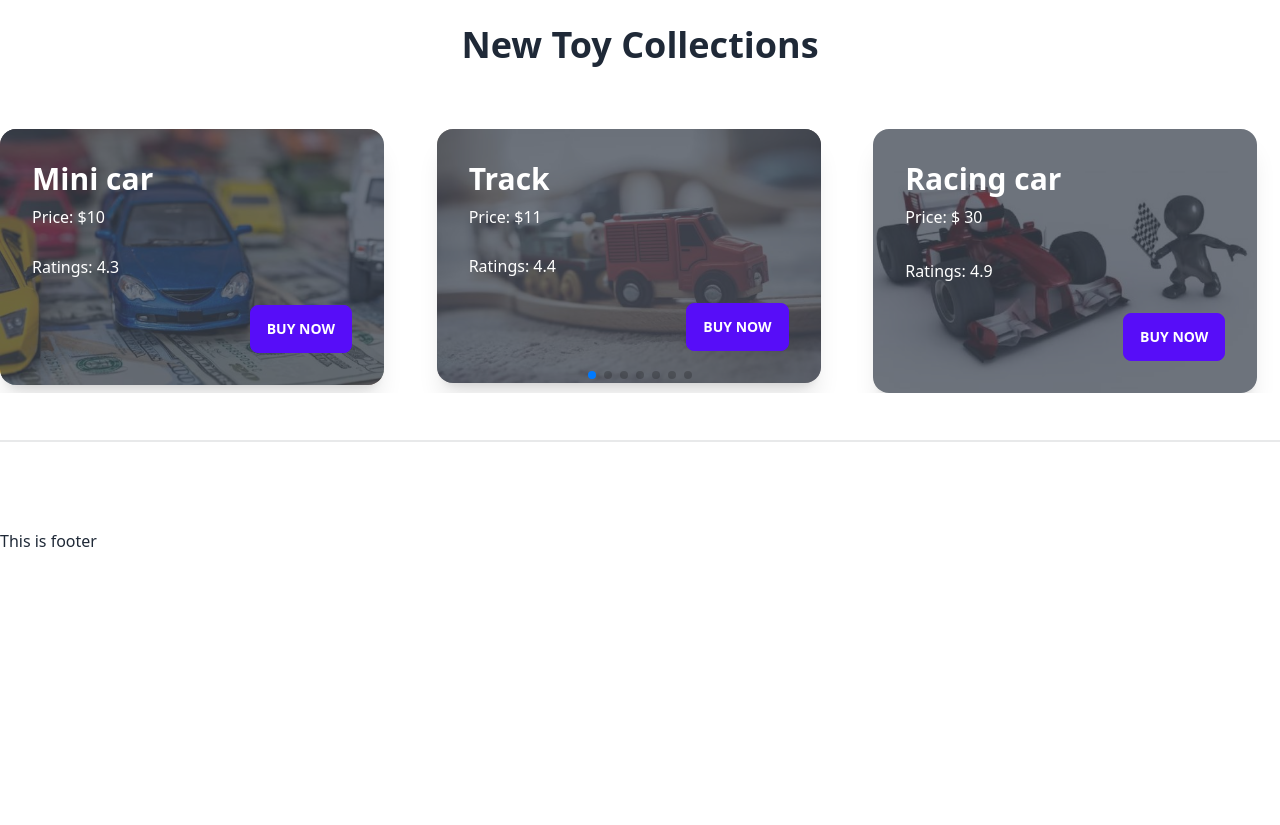
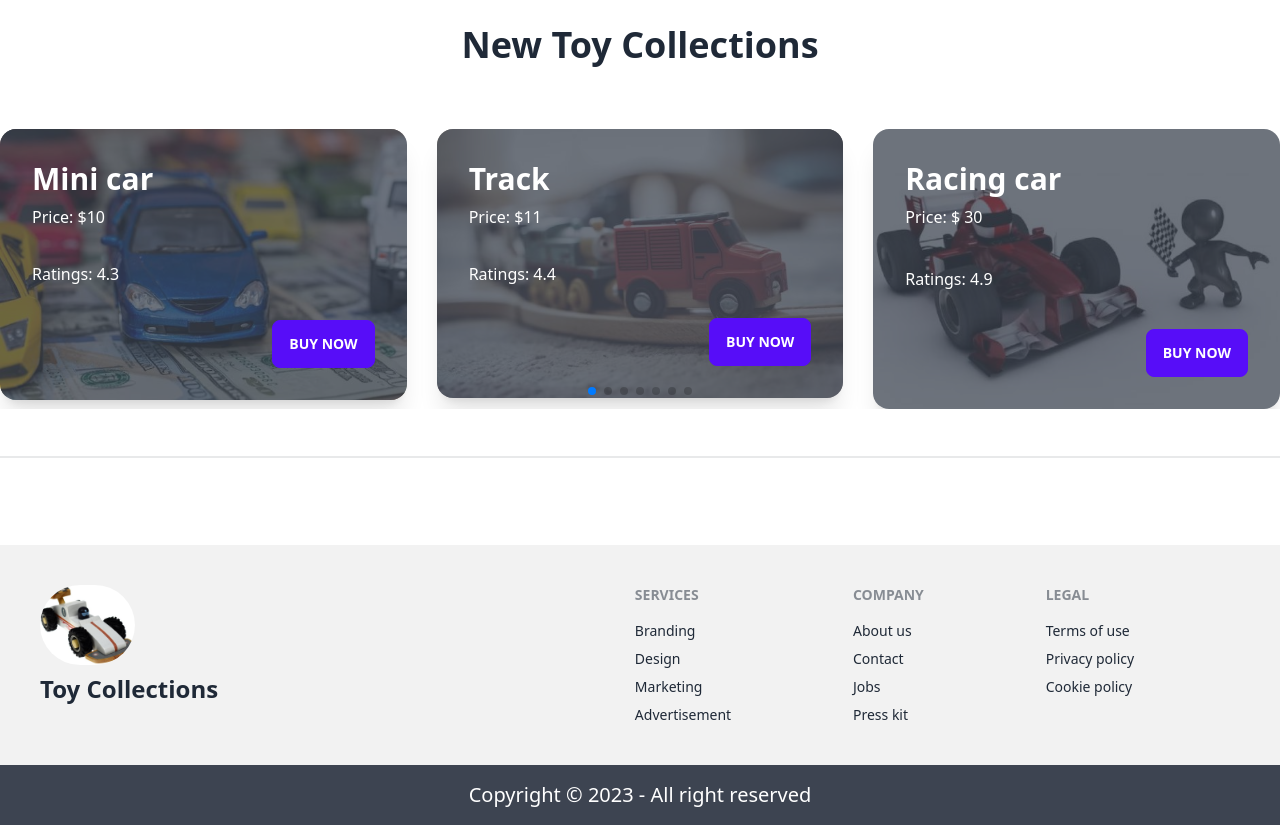
Before and after one commit to Saadsheikh133/toy-market-client, a React (Vite) app: page / in a window 1280 px wide. Shown: the part 800-1625 px from the top of the page. Before the commit the page ends 1353 px from the top, so only its background shows below. Built offline with nearby package versions, Linux system fonts and the light colour scheme.

Commit message:
added footer section

```diff
--- a/src/Shared/Footer/Footer.jsx
+++ b/src/Shared/Footer/Footer.jsx
@@ -1,10 +1,40 @@
 import React from 'react';
+import logo from '../../assets/images/logo.jpg'
 
 const Footer = () => {
     return (
-        <div>
-            <h2>This is footer</h2>
-        </div>
+        <footer>
+            <div className="footer p-10 bg-base-200 text-base-content">
+                <div>
+                    <img className='rounded-full w-1/5' src={logo} alt="" />
+                    <h2 className='text-2xl font-bold'>Toy Collections</h2>
+
+                </div>
+                <div>
+                    <span className="footer-title">Services</span>
+                    <a className="link link-hover">Branding</a>
+                    <a className="link link-hover">Design</a>
+                    <a className="link link-hover">Marketing</a>
+                    <a className="link link-hover">Advertisement</a>
+                </div>
+                <div>
+                    <span className="footer-title">Company</span>
+                    <a className="link link-hover">About us</a>
+                    <a className="link link-hover">Contact</a>
+                    <a className="link link-hover">Jobs</a>
+                    <a className="link link-hover">Press kit</a>
+                </div>
+                <div>
+                    <span className="footer-title">Legal</span>
+                    <a className="link link-hover">Terms of use</a>
+                    <a className="link link-hover">Privacy policy</a>
+                    <a className="link link-hover">Cookie policy</a>
+                </div>
+            </div>
+            <div className=" p-4 bg-neutral text-neutral-content">
+                <p className='text-center text-xl'>Copyright © 2023 - All right reserved</p>
+            </div>
+        </footer>
     );
 };
 
--- a/src/pages/Home/Slider/Slider.jsx
+++ b/src/pages/Home/Slider/Slider.jsx
@@ -31,7 +31,7 @@ const Slider = () => {
                 className="mySwiper "
             >
                 <SwiperSlide>
-                    <div className="card w-96 bg-base-100 shadow-xl image-full">
+                    <div className="card w-full bg-base-100 shadow-xl image-full">
                         <figure><img src={slider1} alt="Shoes" /></figure>
                         <div className="card-body">
                             <h2 className="card-title text-3xl">Mini car</h2>
@@ -44,7 +44,7 @@ const Slider = () => {
                     </div>
                 </SwiperSlide>
                 <SwiperSlide>
-                    <div className="card w-96 bg-base-100 shadow-xl image-full">
+                    <div className="card w-full bg-base-100 shadow-xl image-full">
                         <figure><img src={slider2} alt="Shoes" /></figure>
                         <div className="card-body">
                             <h2 className="card-title text-3xl">Track</h2>
@@ -57,7 +57,7 @@ const Slider = () => {
                     </div>
                 </SwiperSlide>
                 <SwiperSlide>
-                    <div className="card w-96 bg-base-100 shadow-xl image-full">
+                    <div className="card w-full bg-base-100 shadow-xl image-full">
                         <figure><img src={slider3} alt="Shoes" /></figure>
                         <div className="card-body">
                             <h2 className="card-title text-3xl">Racing car</h2>
@@ -70,7 +70,7 @@ const Slider = () => {
                     </div>
                 </SwiperSlide>
                 <SwiperSlide>
-                    <div className="card w-96 bg-base-100 shadow-xl image-full">
+                    <div className="card w-full bg-base-100 shadow-xl image-full">
                         <figure><img src={slider4} alt="Shoes" /></figure>
                         <div className="card-body">
                             <h2 className="card-title text-3xl">New red car</h2>
@@ -83,8 +83,8 @@ const Slider = () => {
                     </div>
                 </SwiperSlide>
                 <SwiperSlide>
-                    <div className="card w-96 bg-base-100 h-full shadow-xl image-full">
-                        <figure><img src={slider5} alt="Shoes" /></figure>
+                    <div className="card w-full bg-base-100 h-full shadow-xl image-full">
+                        <figure><img src={slider8} alt="Shoes" /></figure>
                         <div className="card-body">
                             <h2 className="card-title text-3xl">Awesome mini car</h2>
                             <p>Price: $55</p>
@@ -96,7 +96,7 @@ const Slider = () => {
                     </div>
                 </SwiperSlide>
                 <SwiperSlide>
-                    <div className="card w-96 bg-base-100 shadow-xl image-full">
+                    <div className="card w-full bg-base-100 shadow-xl image-full">
                         <figure><img src={slider6} alt="Shoes" /></figure>
                         <div className="card-body">
                             <h2 className="card-title text-3xl">Awesome mini car</h2>
@@ -109,7 +109,7 @@ const Slider = () => {
                     </div>
                 </SwiperSlide>
                 <SwiperSlide>
-                    <div className="card w-96 bg-base-100 shadow-xl image-full">
+                    <div className="card w-full bg-base-100 shadow-xl image-full">
                         <figure><img src={slider7} alt="Shoes" /></figure>
                         <div className="card-body">
                             <h2 className="card-title text-3xl">Awesome mini car</h2>
@@ -122,7 +122,7 @@ const Slider = () => {
                     </div>
                 </SwiperSlide>
                 <SwiperSlide>
-                    <div className="card w-96 bg-base-100 glass shadow-xl image-full">
+                    <div className="card w-full bg-base-100 glass shadow-xl image-full">
                         <figure><img src={slider4} alt="Shoes" /></figure>
                         <div className="card-body">
                             <h2 className="card-title text-3xl">Awesome mini car</h2>
@@ -135,7 +135,7 @@ const Slider = () => {
                     </div>
                 </SwiperSlide>
                 <SwiperSlide>
-                    <div className="card w-96 bg-base-100 shadow-xl image-full">
+                    <div className="card w-full bg-base-100 shadow-xl image-full">
                         <figure><img src={slider8} alt="Shoes" /></figure>
                         <div className="card-body">
                             <h2 className="card-title text-3xl">New design car</h2>
```
